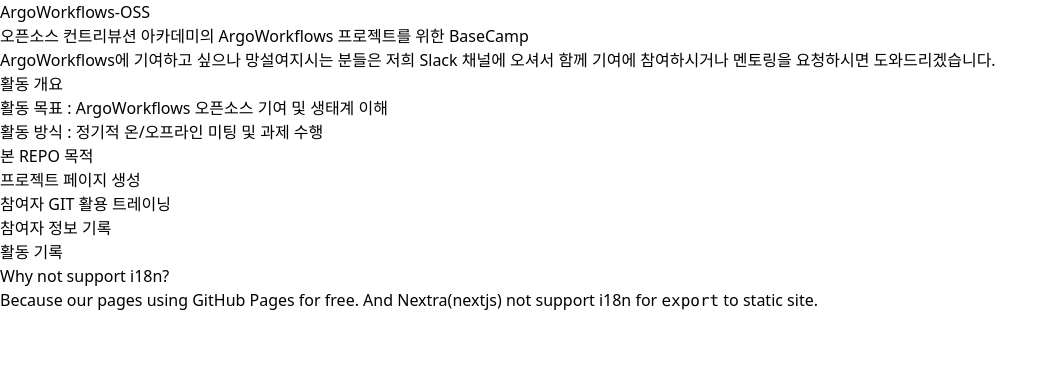
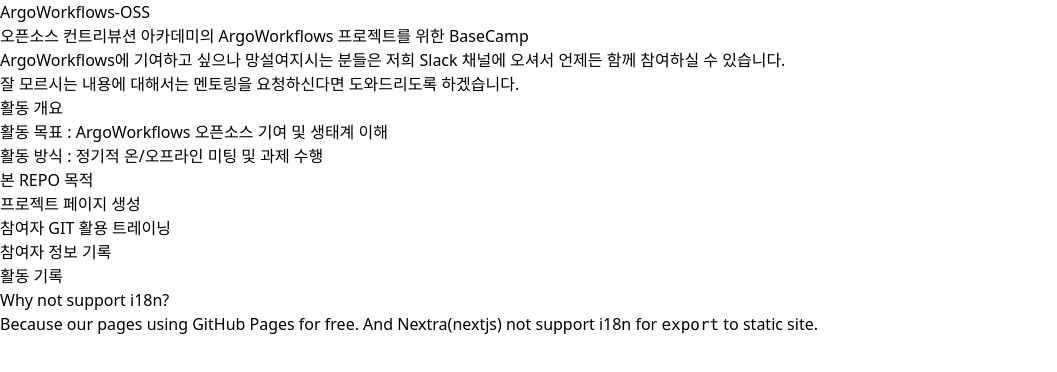
Before and after one commit to Argo-OSS/argo-oss.github.io, a Next.js app: page / in a window 1280 px wide. Shown: the top 372 px of the page, without its empty margins (0-1057 px from the left). Built offline with nearby package versions, Linux system fonts and the light colour scheme.

Commit message:
fix: modify quotes on welcome page (#93)

```diff
--- a/pages/index.mdx
+++ b/pages/index.mdx
@@ -1,8 +1,8 @@
 # ArgoWorkflows-OSS
 
-> [오픈소스 컨트리뷰션 아카데미](https://www.oss.kr/ossca_23_projects/show/f0db6627-fba2-40e3-ac42-9e9acd00340f)의 ArgoWorkflows 프로젝트를 위한 BaseCamp
-
-> ArgoWorkflows에 기여하고 싶으나 망설여지시는 분들은 저희 [Slack 채널](https://join.slack.com/t/oss-argoworkflows/shared_invite/zt-24ctv6z9y-~mXDrZmHA0hIl75QWAWocA)에 오셔서 함께 기여에 참여하시거나 멘토링을 요청하시면 도와드리겠습니다.
+- [오픈소스 컨트리뷰션 아카데미](https://www.oss.kr/ossca_23_projects/show/f0db6627-fba2-40e3-ac42-9e9acd00340f)의 ArgoWorkflows 프로젝트를 위한 BaseCamp
+- ArgoWorkflows에 기여하고 싶으나 망설여지시는 분들은 저희 [Slack 채널](https://join.slack.com/t/oss-argoworkflows/shared_invite/zt-24ctv6z9y-~mXDrZmHA0hIl75QWAWocA)에 오셔서 언제든 함께 참여하실 수 있습니다.
+- 잘 모르시는 내용에 대해서는 멘토링을 요청하신다면 도와드리도록 하겠습니다.
 
 ## 활동 개요
 
```
Also changed, not shown: 1 other file (tests, documents, lock files or other folders).
